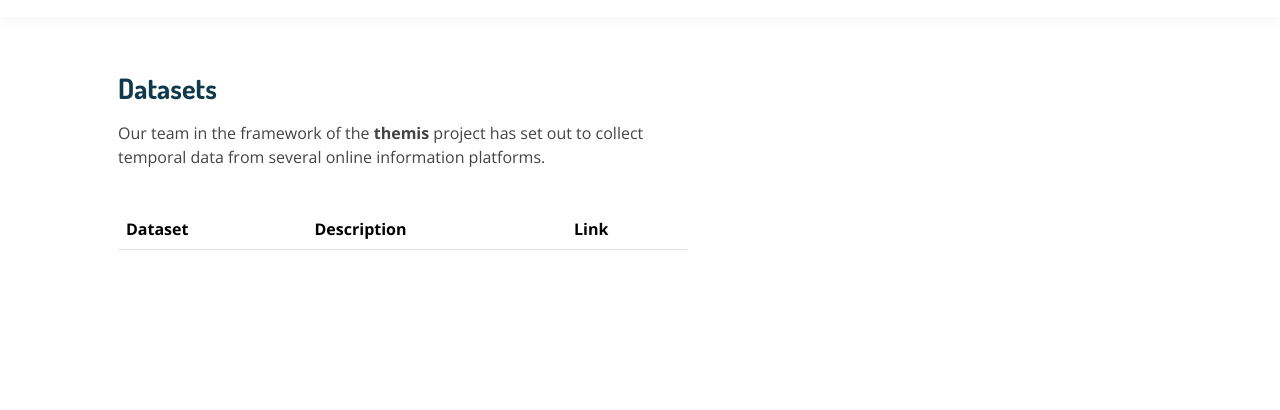
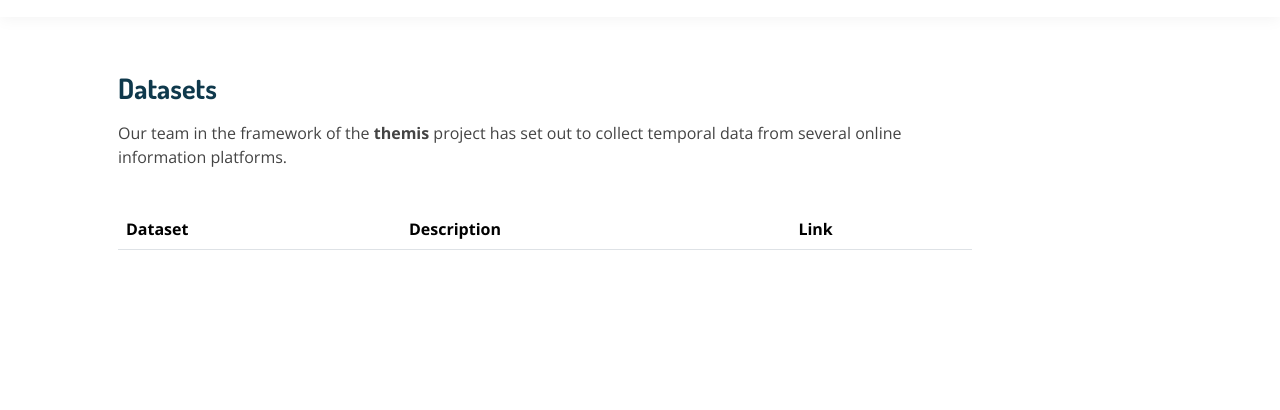
Before and after one commit to elidek-themis/elidek-themis.github.io, a plain HTML site: page datasets.html in a window 1280 px wide. Shown: the part 66-476 px from the top of the page. Drawn offline with nearby package versions, Linux system fonts and the light colour scheme.

Commit message:
CSS use more width for pubs, datasets, deliverables

```diff
--- a/datasets.html
+++ b/datasets.html
@@ -82,7 +82,7 @@
       <div class="container">
         <div class="row">
           <div
-            class="col-xl-7 col-lg-6 icon-boxes d-flex flex-column align-items-stretch justify-content-center py-5 px-lg-5">
+            class="col-xl-10 col-lg-8 icon-boxes d-flex flex-column align-items-stretch justify-content-center py-5 px-lg-5">
             <h3>Datasets</h3>
             <p>Our team in the framework of the <b>themis</b> project has set out to collect temporal data from several
               online information platforms. </p>
```
Also changed, not shown: deliverables.html (+1 -1 lines), publications.html (+1 -1 lines), software.html (+1 -1 lines).
